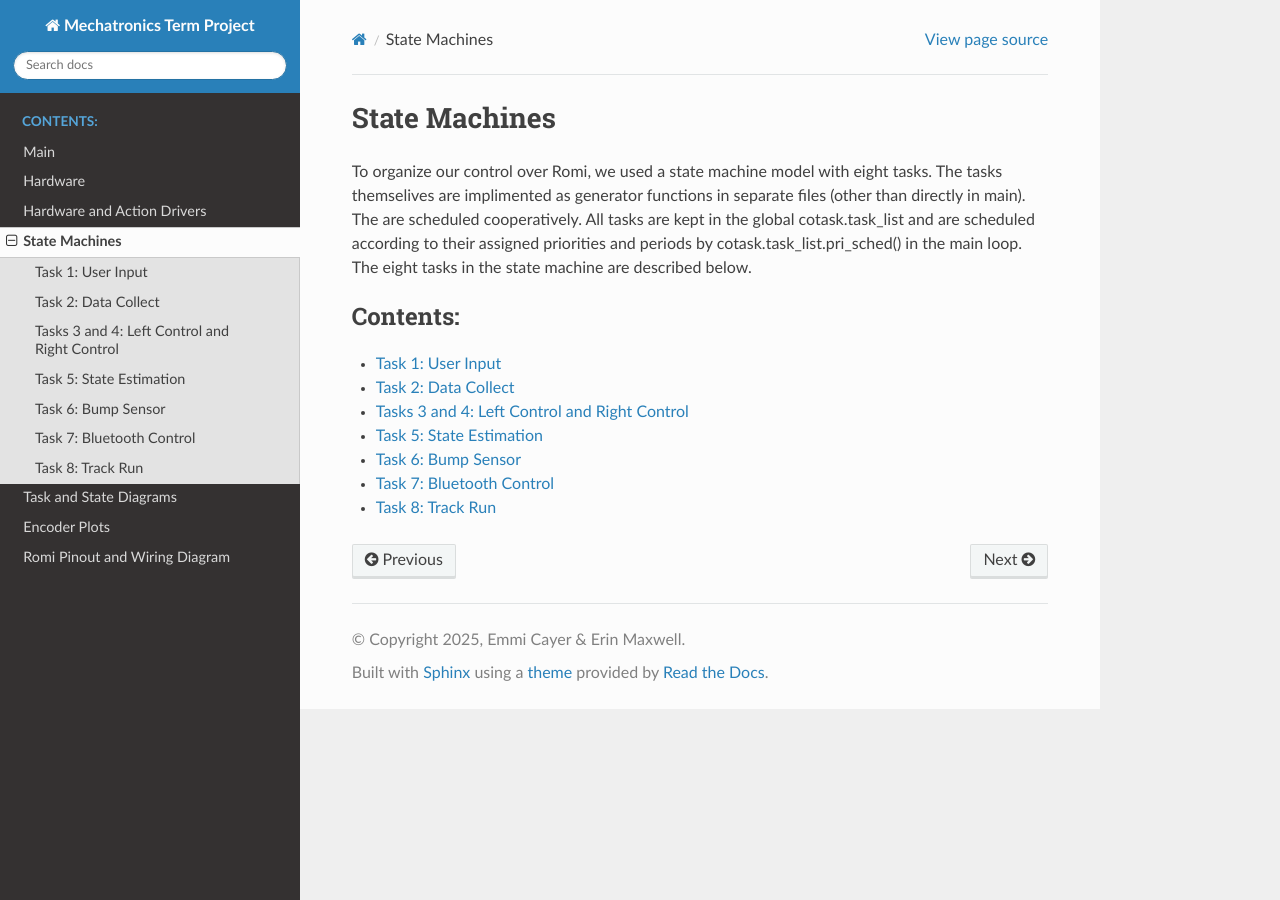
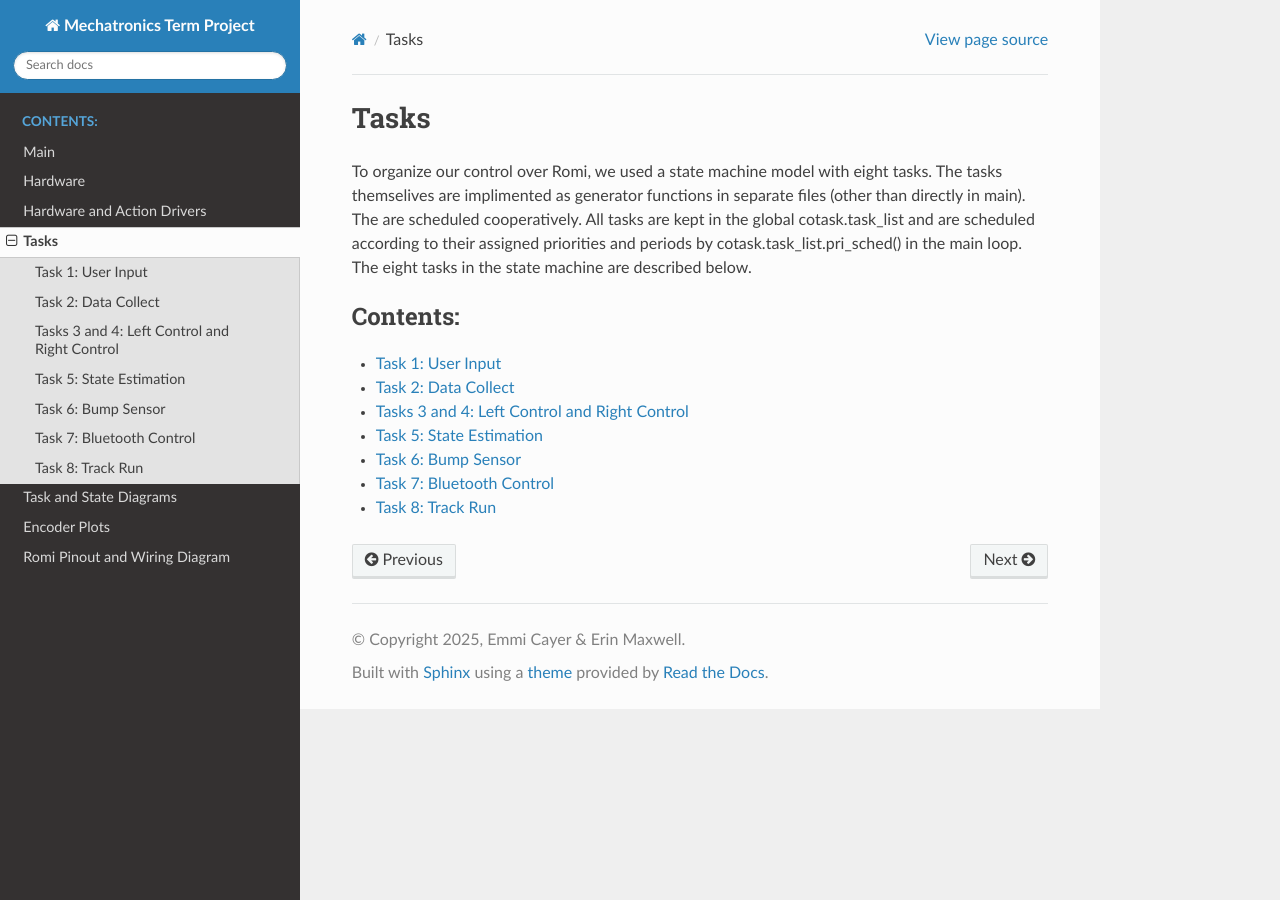
Before and after one commit to emmicayer/Mechatronics-Repository, a Sphinx documentation site: the page built from docs/statemachine.rst, in a window 1280 px wide. Built offline with Sphinx 7.4.7 and the Read the Docs theme 3.1.0, drawn with Linux system fonts in a browser that asks for light colours; pages that are not in the unit, such as notebooks, are missing from menus.

Commit message:
Update statemachine.rst

```diff
--- a/docs/statemachine.rst
+++ b/docs/statemachine.rst
@@ -1,4 +1,4 @@
-State Machines
+Tasks
 ====================
 
 To organize our control over Romi, we used a state machine model with eight tasks. The tasks themselives are implimented as generator functions in separate files (other than directly in main). The are scheduled cooperatively. All tasks are kept in the global cotask.task_list and are scheduled according to their assigned priorities and periods by cotask.task_list.pri_sched() in the main loop. The eight tasks in the state machine are described below.
```
